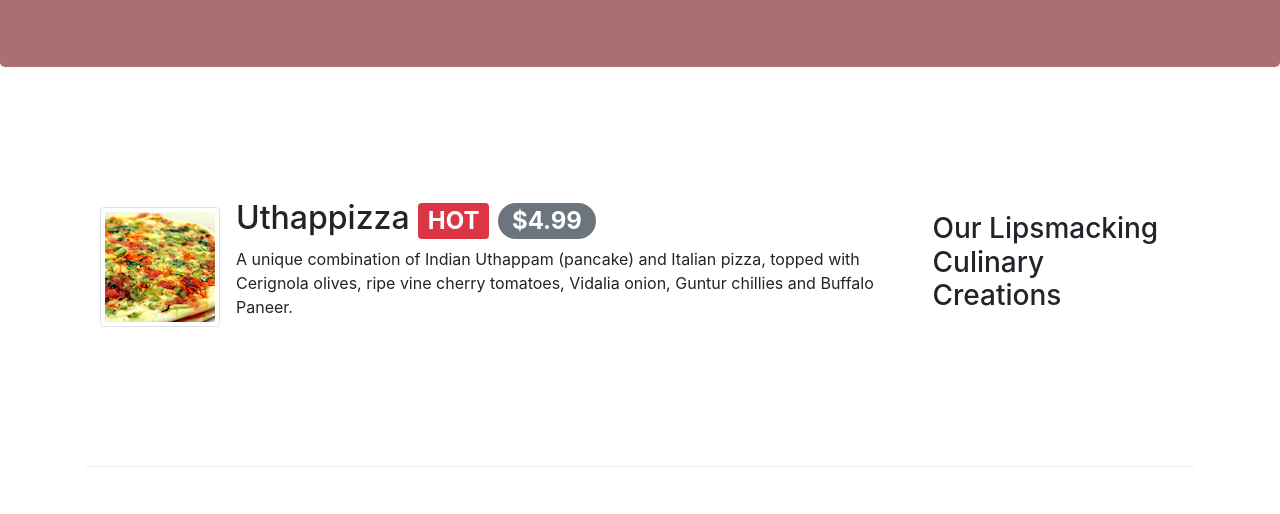
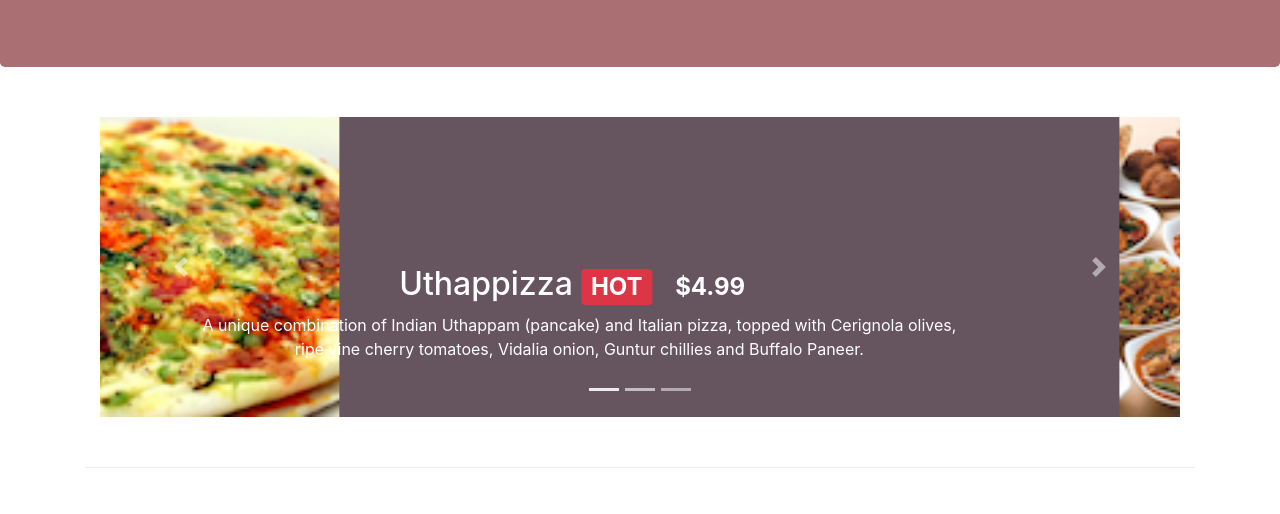
Before and after one commit to shijo12/Webpage-Bootstrap, a website: page index.html in a window 1280 px wide. Shown: the part 267-781 px from the top of the page. Drawn offline with nearby package versions, Linux system fonts and the light colour scheme.

Commit message:
Carousel

```diff
--- a/css/styles.css
+++ b/css/styles.css
@@ -45,3 +45,18 @@ body {
     border-bottom: 1px solid #ddd;
     padding: 10px;
 }
+
+.carousel {
+    background:#66545e;
+}
+
+.carousel-item {
+  height: 300px;
+}
+
+.carousel-item img {
+    position: absolute;
+    top: 0;
+    left: 0;
+    min-height: 300px;
+}
--- a/index.html
+++ b/index.html
@@ -95,6 +95,58 @@
     </header>
 
     <div class="container">
+		<div class="row row-content">
+           <div class="col">
+			   <div id="mycarousel" class="carousel slide" data-ride="carousel">
+				   <div class="carousel-inner" role="listbox">
+                        <div class="carousel-item active">
+                            <img class="d-block img-fluid"
+                                src="img/uthappizza.png" alt="Uthappizza">
+                            <div class="carousel-caption d-none d-md-block">
+                                <h2>Uthappizza <span class="badge badge-danger">HOT</span> <span class="badge badge-pill badge-default">$4.99</span></h2>
+                                	<p class="d-none d-sm-block">A unique combination of Indian Uthappam (pancake) and
+										Italian pizza, topped with Cerignola olives, ripe vine
+										cherry tomatoes, Vidalia onion, Guntur chillies and
+										Buffalo Paneer.</p>
+                            </div>
+                        </div>
+                        <div class="carousel-item">
+							<img class="d-block img-fluid"
+                                src="img/buffet.png" alt="buffet">
+                            <div class="carousel-caption d-none d-md-block">
+                                <h2>Weekend Grand Buffet <span class="badge badge-danger">NEW</span></h2>
+                					<p class="d-none d-sm-block">Featuring mouthwatering combinations with a choice of five different salads, six enticing appetizers, six main entrees and five choicest desserts. Free flowing bubbly and soft drinks. All for just $19.99 per person </p>
+							</div>
+                        </div>
+                        <div class="carousel-item">
+                           <img class="d-block img-fluid"
+                            src="img/alberto.png" alt="Alberto Somayya">
+						<div class="carousel-caption d-none d-md-block">
+                        <h2>Alberto Somayya</h2>
+                        <h4>Executive Chef</h4>
+                        <p class="d-none d-sm-block">Award winning three-star Michelin chef with wide
+                            International experience having worked closely with
+                            whos-who in the culinary world, he specializes in
+                            creating mouthwatering Indo-Italian fusion experiences.
+                            </p>
+							</div>
+                        </div>
+                    </div>
+				   <ol class="carousel-indicators">
+                        <li data-target="#mycarousel" data-slide-to="0" class="active"></li>
+                        <li data-target="#mycarousel" data-slide-to="1"></li>
+                        <li data-target="#mycarousel" data-slide-to="2"></li>
+                    </ol>
+				    <a class="carousel-control-prev" href="#mycarousel" role="button" data-slide="prev">
+                        <span class="carousel-control-prev-icon"></span>
+                    </a>
+                    <a class="carousel-control-next" href="#mycarousel" role="button" data-slide="next">
+                        <span class="carousel-control-next-icon"></span>
+                    </a>
+            	</div>
+
+            </div>
+       </div>
         <div class="row row-content align-items-center">
             <div class="col-12 col-sm-4 order-sm-last col-md-3">
                 <h3>Our Lipsmacking Culinary Creations</h3>
```
